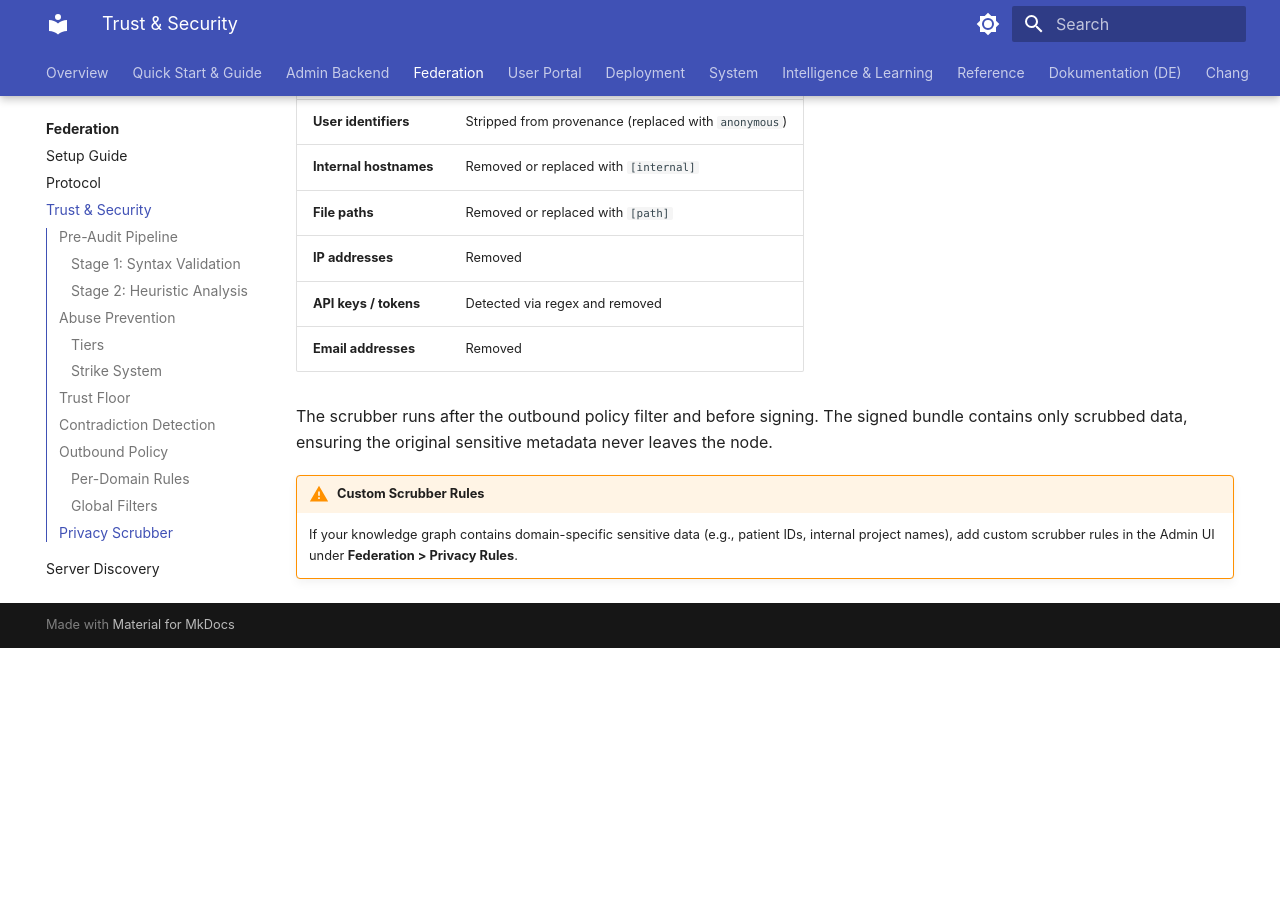
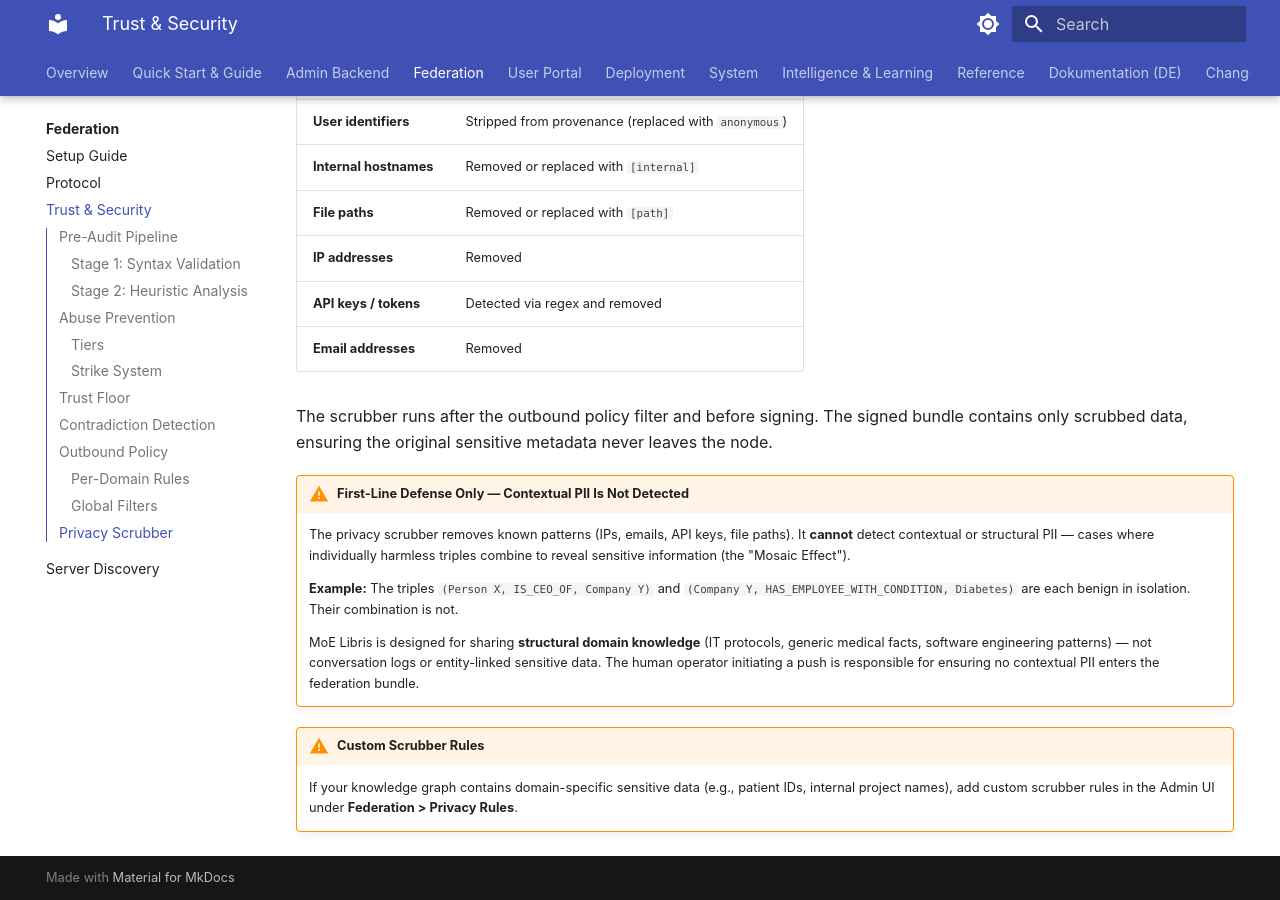
Before and after one commit to h3rb3rn/moe-sovereign, an MkDocs documentation site: the page built from docs/federation/trust.md, in a window 1280 px wide and 900 px high, scrolled down 4611 px. Built offline with MkDocs 1.6.1 and Material for MkDocs 9.7.7, drawn with Linux system fonts in a browser that asks for light colours; a script that is not in the unit is left out; before the commit the page ends 5259 px from its top, so only the background shows below that.

Commit message:
fix: de-risk docs before social media launch
- Soften "Universal Deployment" → "Deployment Flexibility" with honest
  K8s/OpenShift status (architecturally prepared, community validation
  requested)
- Add "Community Validation Requested" warning banner to kubernetes.md
- Replace "3-layer privacy scrubbing" with accurate "regex-based privacy
  scrubbing (PII, secrets, hostnames)"
- Add Mosaic Effect / contextual PII disclaimer to trust.md
- Add "Automated Scrubbing Limitations" section to PRIVACY.md with DPIA
  guidance

Co-Authored-By: Claude Sonnet 4.6 <noreply@anthropic.com>

```diff
--- a/docs/federation/trust.md
+++ b/docs/federation/trust.md
@@ -152,5 +152,19 @@ Before any triple leaves the node, the privacy scrubber removes sensitive metada
 
 The scrubber runs after the outbound policy filter and before signing. The signed bundle contains only scrubbed data, ensuring the original sensitive metadata never leaves the node.
 
+!!! warning "First-Line Defense Only — Contextual PII Is Not Detected"
+    The privacy scrubber removes known patterns (IPs, emails, API keys, file paths).
+    It **cannot** detect contextual or structural PII — cases where individually
+    harmless triples combine to reveal sensitive information (the "Mosaic Effect").
+
+    **Example:** The triples `(Person X, IS_CEO_OF, Company Y)` and
+    `(Company Y, HAS_EMPLOYEE_WITH_CONDITION, Diabetes)` are each benign in isolation.
+    Their combination is not.
+
+    MoE Libris is designed for sharing **structural domain knowledge** (IT protocols,
+    generic medical facts, software engineering patterns) — not conversation logs or
+    entity-linked sensitive data. The human operator initiating a push is responsible
+    for ensuring no contextual PII enters the federation bundle.
+
 !!! warning "Custom Scrubber Rules"
     If your knowledge graph contains domain-specific sensitive data (e.g., patient IDs, internal project names), add custom scrubber rules in the Admin UI under **Federation > Privacy Rules**.
```
Also changed, not shown: README.md (+3 -3 lines), docs/PRIVACY.md (+10 -0 lines), docs/deployment/kubernetes.md (+10 -0 lines).
